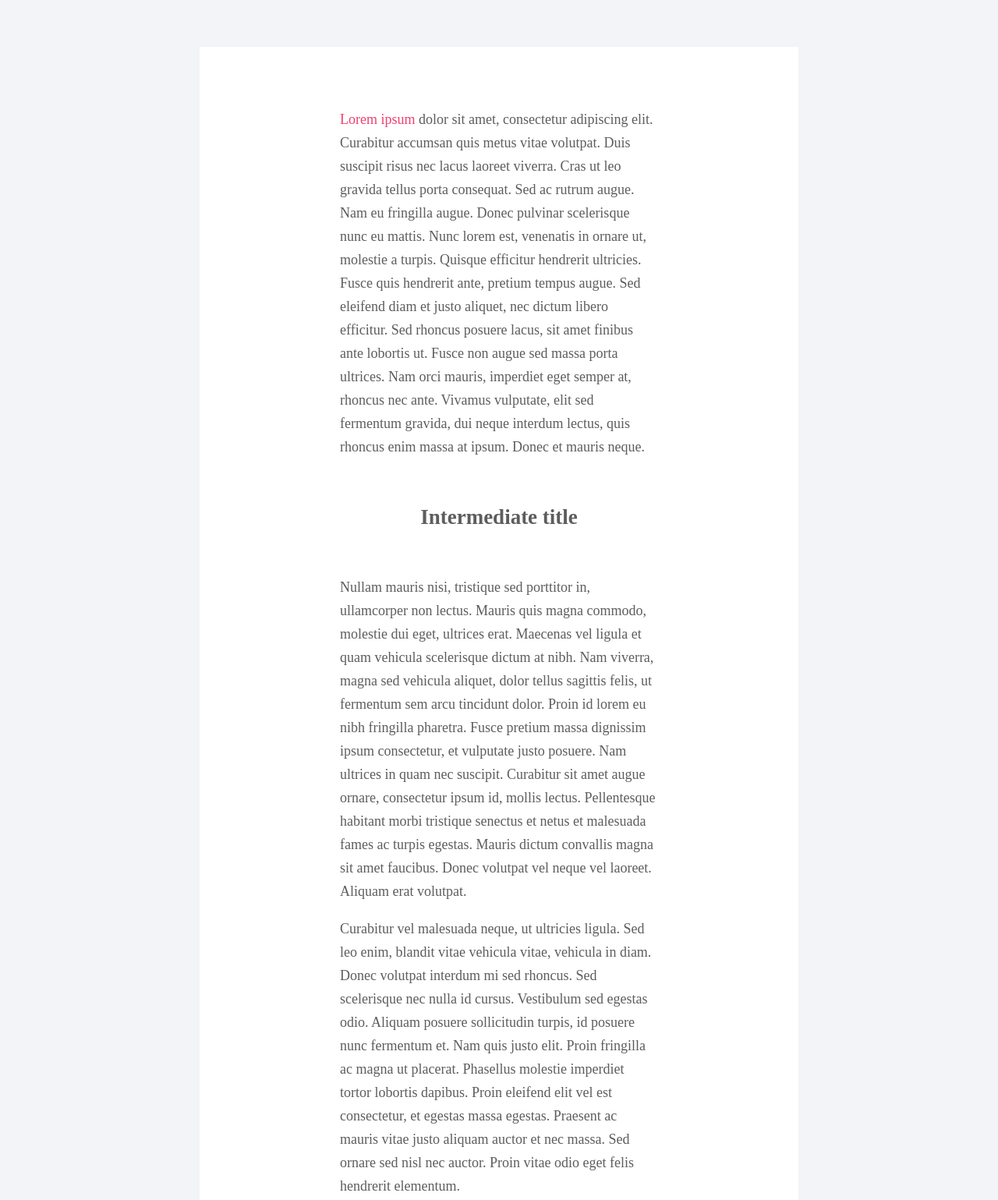
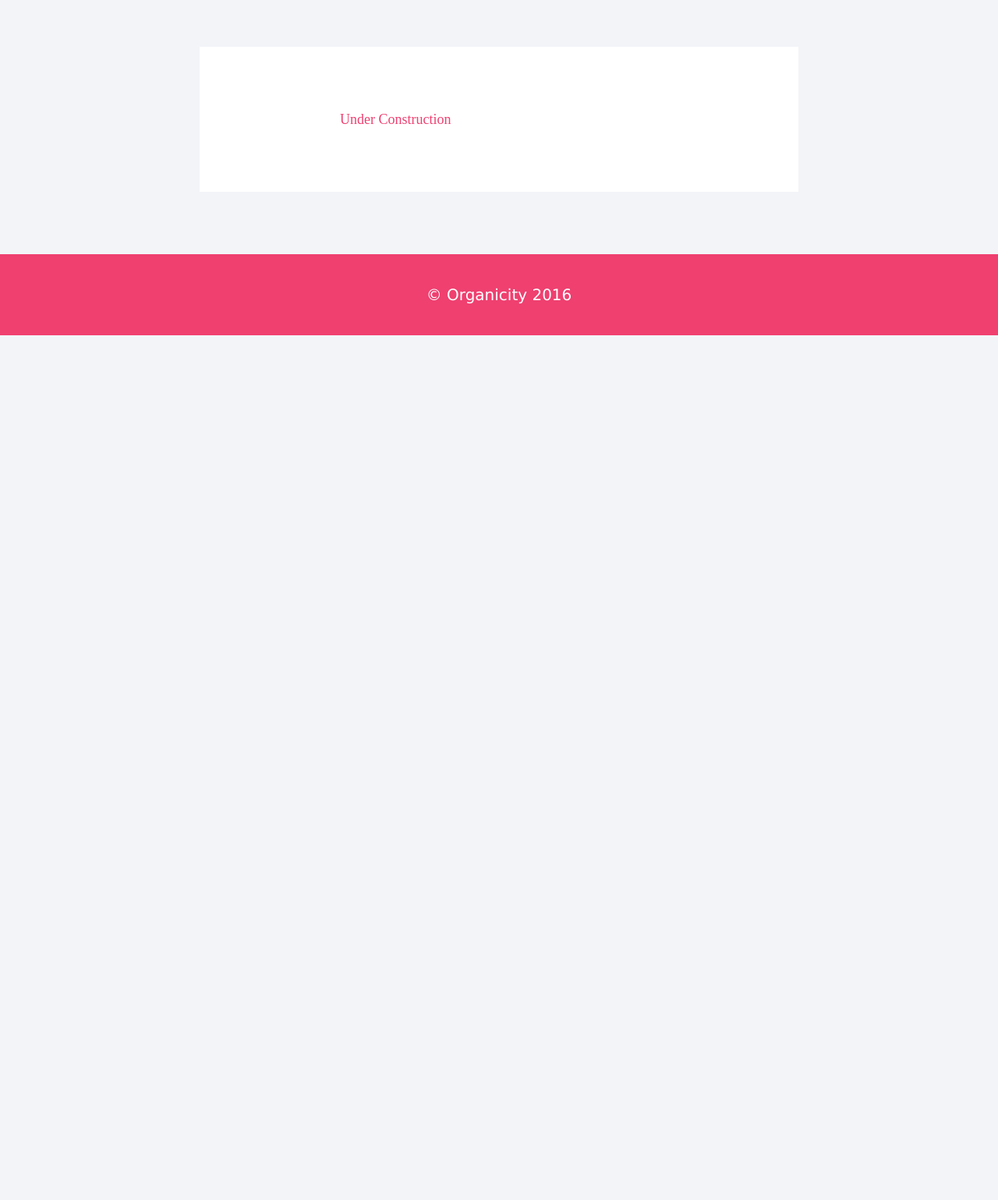
Before and after one commit to OrganicityEu/EventBus, a plain HTML site: page index.html in a window 1280 px wide. Shown: the part 240-1779 px from the top of the page at 78% size. After the commit the page ends 800 px from the top, so only its background shows below. Drawn offline with Linux system fonts and the light colour scheme.

Commit message:
Update index.html

```diff
--- a/index.html
+++ b/index.html
@@ -27,17 +27,7 @@
 </div>
 
 <div class="content">
-  <p><a href="http://organicity.eu">Lorem ipsum</a> dolor sit amet, consectetur adipiscing elit. Curabitur accumsan quis metus vitae volutpat. Duis suscipit risus nec lacus laoreet viverra. Cras ut leo gravida tellus porta consequat. Sed ac rutrum augue. Nam eu fringilla augue. Donec pulvinar scelerisque nunc eu mattis. Nunc lorem est, venenatis in ornare ut, molestie a turpis. Quisque efficitur hendrerit ultricies. Fusce quis hendrerit ante, pretium tempus augue. Sed eleifend diam et justo aliquet, nec dictum libero efficitur. Sed rhoncus posuere lacus, sit amet finibus ante lobortis ut. Fusce non augue sed massa porta ultrices. Nam orci mauris, imperdiet eget semper at, rhoncus nec ante. Vivamus vulputate, elit sed fermentum gravida, dui neque interdum lectus, quis rhoncus enim massa at ipsum. Donec et mauris neque.</p>
-
-  <h2>Intermediate title</h2>
-
-  <p>Nullam mauris nisi, tristique sed porttitor in, ullamcorper non lectus. Mauris quis magna commodo, molestie dui eget, ultrices erat. Maecenas vel ligula et quam vehicula scelerisque dictum at nibh. Nam viverra, magna sed vehicula aliquet, dolor tellus sagittis felis, ut fermentum sem arcu tincidunt dolor. Proin id lorem eu nibh fringilla pharetra. Fusce pretium massa dignissim ipsum consectetur, et vulputate justo posuere. Nam ultrices in quam nec suscipit. Curabitur sit amet augue ornare, consectetur ipsum id, mollis lectus. Pellentesque habitant morbi tristique senectus et netus et malesuada fames ac turpis egestas. Mauris dictum convallis magna sit amet faucibus. Donec volutpat vel neque vel laoreet. Aliquam erat volutpat.</p>
-
-  <p>Curabitur vel malesuada neque, ut ultricies ligula. Sed leo enim, blandit vitae vehicula vitae, vehicula in diam. Donec volutpat interdum mi sed rhoncus. Sed scelerisque nec nulla id cursus. Vestibulum sed egestas odio. Aliquam posuere sollicitudin turpis, id posuere nunc fermentum et. Nam quis justo elit. Proin fringilla ac magna ut placerat. Phasellus molestie imperdiet tortor lobortis dapibus. Proin eleifend elit vel est consectetur, et egestas massa egestas. Praesent ac mauris vitae justo aliquam auctor et nec massa. Sed ornare sed nisl nec auctor. Proin vitae odio eget felis hendrerit elementum.</p>
-
-  <p>Suspendisse potenti. In efficitur sapien eget bibendum sagittis. Maecenas felis purus, viverra nec rutrum sit amet, varius eget dolor. Sed ac mi consectetur, laoreet erat porta, porta neque. Morbi ut leo tortor. Curabitur convallis leo eget fringilla placerat. In diam ante, mollis sed laoreet non, vehicula in arcu. Pellentesque et nibh dolor. Vivamus ornare risus tellus, vel vestibulum diam iaculis et. Integer pharetra augue eget sem ornare rhoncus. Cum sociis natoque penatibus et magnis dis parturient montes, nascetur ridiculus mus.</p>
-
-  <p>Aliquam eu dui nunc. Praesent pellentesque tristique risus. Aenean dictum leo nisi, id viverra ex aliquam id. Aliquam non eleifend erat. Suspendisse scelerisque nisl sed nisl vestibulum aliquam. Praesent sed nulla eu nibh fermentum iaculis. Sed malesuada imperdiet erat, sit amet dignissim dolor sollicitudin sed. Fusce malesuada, quam nec lacinia pharetra, est sem hendrerit mi, fringilla scelerisque libero dolor sed neque. Nullam et dui turpis. Nam semper volutpat magna, non fermentum nisl elementum vitae. Fusce in vulputate odio, vel venenatis arcu. Vestibulum at aliquam purus. Interdum et malesuada fames ac ante ipsum primis in faucibus. Aliquam pharetra quam et leo accumsan, molestie tincidunt nisi scelerisque. Ut molestie dolor sit amet sodales interdum. Vivamus sit amet ex justo. </p>
+  <p><a href="http://organicity.eu">Under Construction</a>
 
 </div>
 
```
